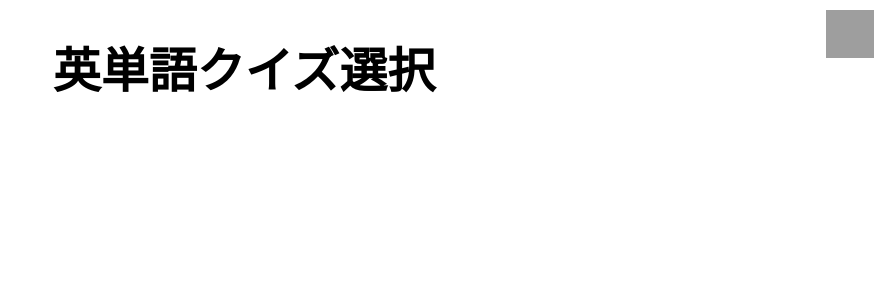
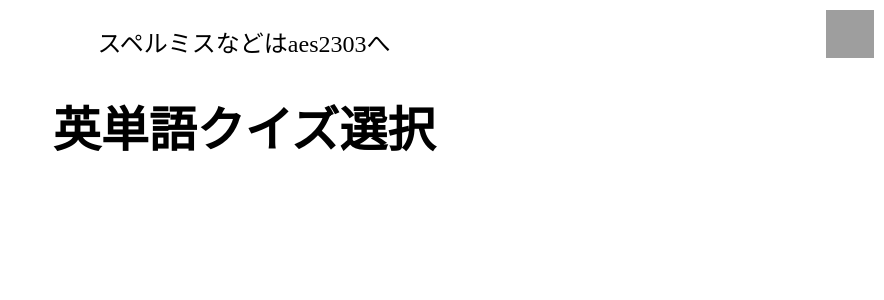
Before and after one commit to iwamoto-takumi/EnglishQuiz, a Flask app: page / in a window 1280 px wide. Shown: the top 300 px of the page, without its empty margins (396-1280 px from the left). Run offline with Flask 3, Linux system fonts and the light colour scheme; grey boxes are pictures that could not be loaded.

Commit message:
連絡先を追加

```diff
--- a/templates/list_quizzes.html
+++ b/templates/list_quizzes.html
@@ -47,6 +47,7 @@
         </script>
 </head>
 <body class="dark-theme" onload="initializeTheme()">
+    <p>スペルミスなどはaes2303へ</p>
     <h1>英単語クイズ選択</h1>
     <div id="theme_switch_icon" style="position: fixed; top: 10px; right: 10px; width: 48px; height: 48px; cursor: pointer;" onclick="switchTheme();"></div>
     <ul>
```
